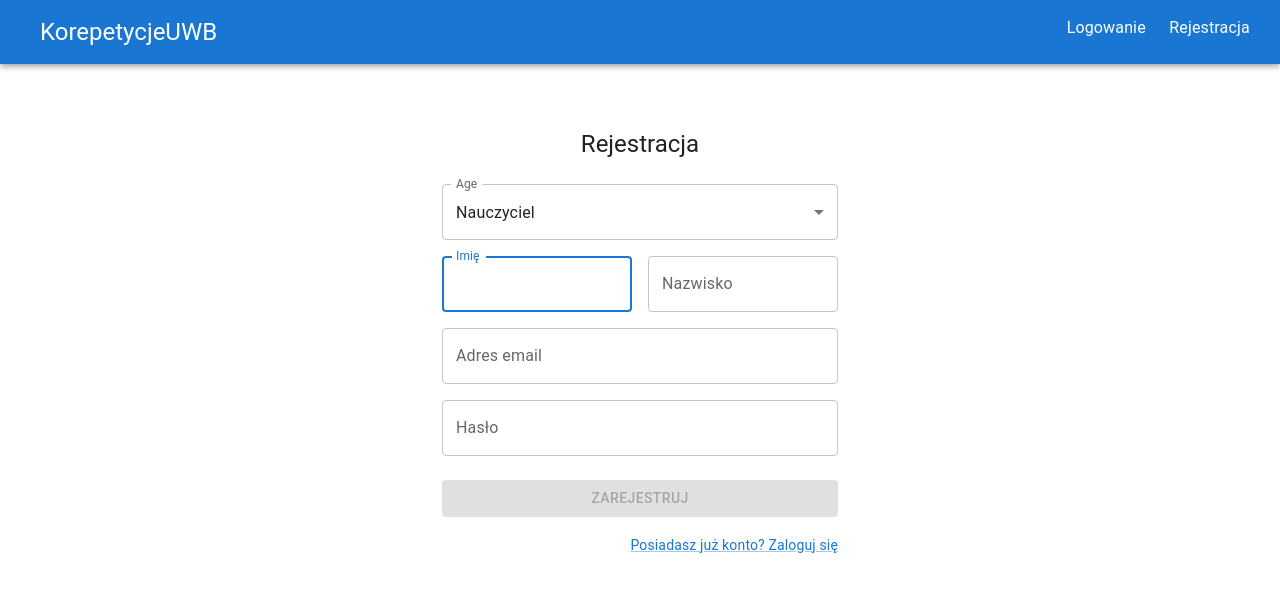
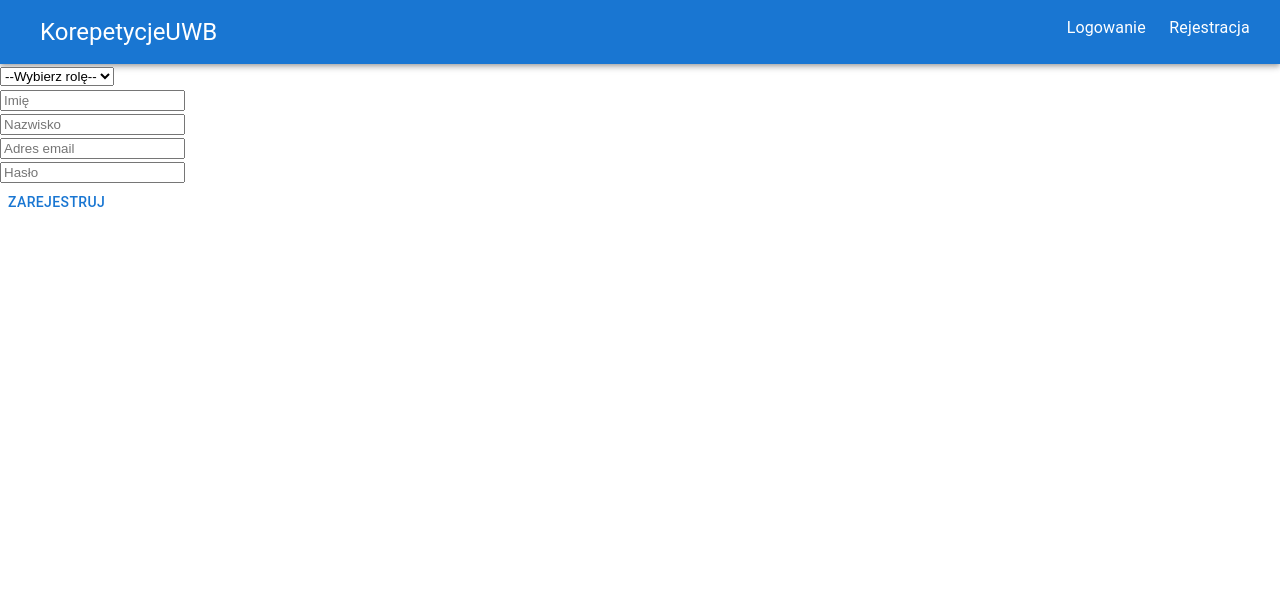
Before and after one commit to Pawel80256/korepetycje-online-frontend, a React (Create React App) app: page /register in a window 1280 px wide. Shown: the top 592 px of the page. Built offline with nearby package versions, Linux system fonts and the light colour scheme.

Commit message:
added new register form

```diff
--- a/src/App.tsx
+++ b/src/App.tsx
@@ -1,12 +1,12 @@
 import React from 'react';
 import {NavigationBar} from "./navigation/NavigationBar";
-import {RegisterForm} from "./authentication/RegisterForm";
 import {Route, Routes} from "react-router-dom";
 import {AppRoutes} from "./navigation/Routes";
 import {LoginForm} from "./authentication/LoginForm";
 import {CssBaseline} from "@mui/material";
 import {SearchTeacherPage} from "./teacherComponents/searchTeacherPage/SearchTeacherPage";
 import {TeacherPublicProfile} from "./teacherComponents/teacherPublicProfile/TeacherPublicProfile";
+import {NewRegisterForm} from "./authentication/NewRegisterForm";
 
 
 function App() {
@@ -16,7 +16,7 @@ function App() {
             <CssBaseline/>
             <Routes>
                 <Route path={AppRoutes.HOME} element={<></>}/>
-                <Route path={AppRoutes.REGISTER} element={<RegisterForm/>}/>
+                <Route path={AppRoutes.REGISTER} element={<NewRegisterForm/>}/>
                 <Route path={AppRoutes.LOGIN} element={<LoginForm/>}/>
                 <Route path={AppRoutes.SEARCH} element={<SearchTeacherPage/>}/>
                 <Route path={AppRoutes.TEACHER_PUBLIC_PROFILE} element={<TeacherPublicProfile/>}/>
--- /dev/null
+++ b/src/authentication/NewRegisterForm.tsx
@@ -0,0 +1,105 @@
+import React, {useState} from 'react';
+import {ErrorMessage, Field, Form, Formik} from 'formik';
+import {Button, Grid} from "@mui/material";
+
+interface FormValues {
+    role: string;
+    firstName: string;
+    lastName: string;
+    email: string;
+    password: string;
+    city?: string;
+}
+
+export const NewRegisterForm: React.FC = () => {
+    const [isTeacher, setIsTeacher] = useState(false);
+
+    return (
+        <Formik
+            initialValues={{
+                role: '',
+                firstName: '',
+                lastName: '',
+                email: '',
+                password: '',
+                city: '',
+            }}
+            validate={(values: FormValues) => {
+                const errors: Partial<FormValues> = {};
+                if (!values.role) {
+                    errors.role = 'Wybierz rolę';
+                }
+                if (!values.firstName) {
+                    errors.firstName = 'Wprowadź imię';
+                }
+                if (!values.lastName) {
+                    errors.lastName = 'Wprowadź nazwisko';
+                }
+                if (!values.email) {
+                    errors.email = 'Wprowadź adres email';
+                }
+                if (!values.password) {
+                    errors.password = 'Wprowadź hasło';
+                }
+                if (values.role === 'Nauczyciel' && !values.city) {
+                    errors.city = 'Wprowadź miasto';
+                }
+                return errors;
+            }}
+            onSubmit={(values: FormValues, {setSubmitting}) => {
+                console.log(values);
+                setSubmitting(false);
+            }}
+        >
+            {({isSubmitting, values, setFieldValue}) => (
+                <Form>
+                    <Grid container>
+                        <Grid item xs={12}>
+                            <Field
+                                name="role"
+                                as="select"
+                                value={values.role}
+                                onChange={(event: any) => {
+                                    setFieldValue("role", event.target.value)
+                                    setIsTeacher(event.target.value === 'Nauczyciel');
+                                }}
+                            >
+                                <option value="">--Wybierz rolę--</option>
+                                <option value="Klient">Klient</option>
+                                <option value="Nauczyciel">Nauczyciel</option>
+                            </Field>
+                            <ErrorMessage name="role"/>
+                        </Grid>
+                        <Grid item xs={12}>
+                            <Field name="firstName" type="text" placeholder="Imię"/>
+                            <ErrorMessage name="firstName"/>
+                        </Grid>
+                        <Grid item xs={12}>
+                            <Field name="lastName" type="text" placeholder="Nazwisko"/>
+                            <ErrorMessage name="lastName"/>
+                        </Grid>
+                        <Grid item xs={12}>
+                            <Field name="email" type="email" placeholder="Adres email"/>
+                            <ErrorMessage name="email"/>
+                        </Grid>
+                        <Grid item xs={12}>
+                            <Field name="password" type="password" placeholder="Hasło"/>
+                            <ErrorMessage name="password"/>
+                        </Grid>
+                        {isTeacher && (
+                            <Grid item xs={12}>
+                                <Field name="city" type="text" placeholder="Miasto"/>
+                                <ErrorMessage name="city"/>
+                            </Grid>
+                        )}
+                        <Grid item xs={12}>
+                            <Button type="submit" disabled={isSubmitting}>
+                                Zarejestruj
+                            </Button>
+                        </Grid>
+                    </Grid>
+                </Form>
+            )}
+        </Formik>
+    );
+};
```
